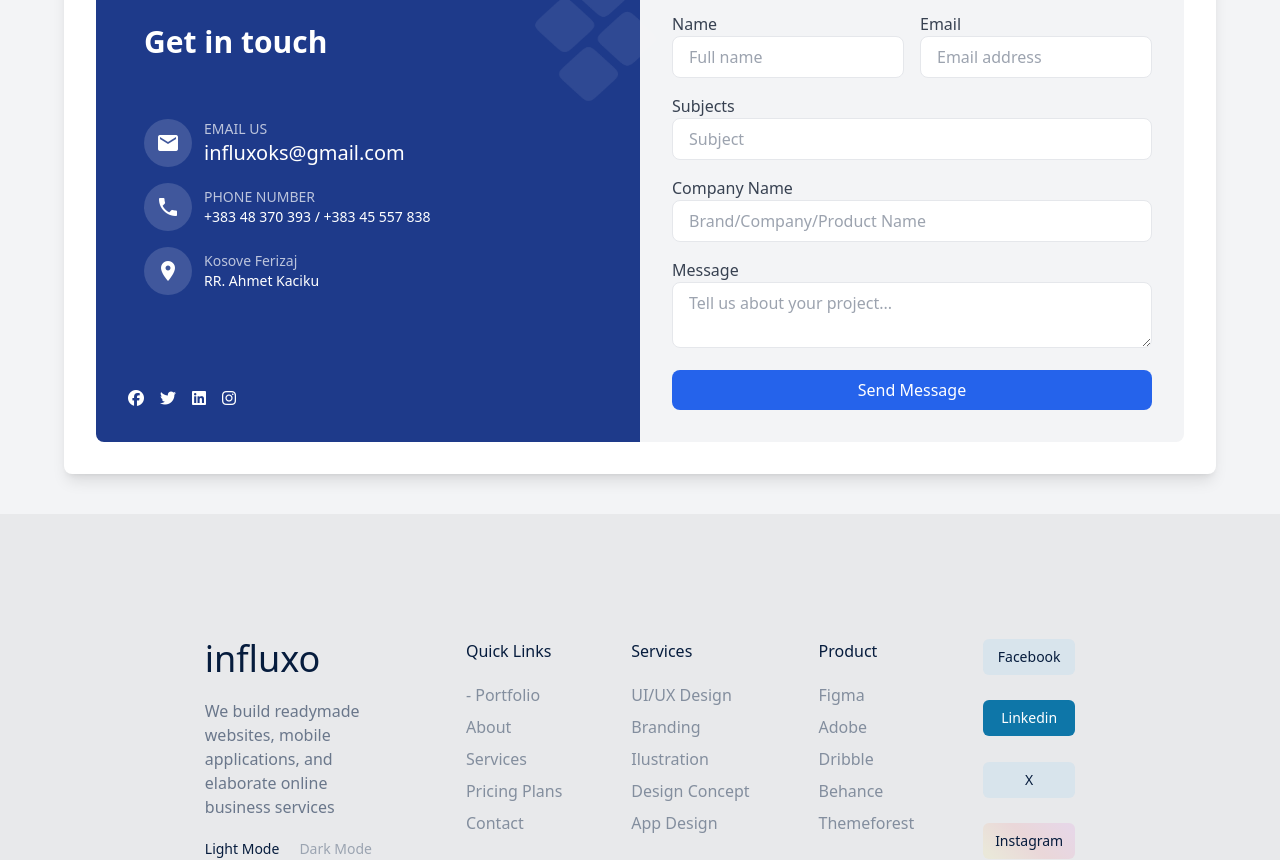
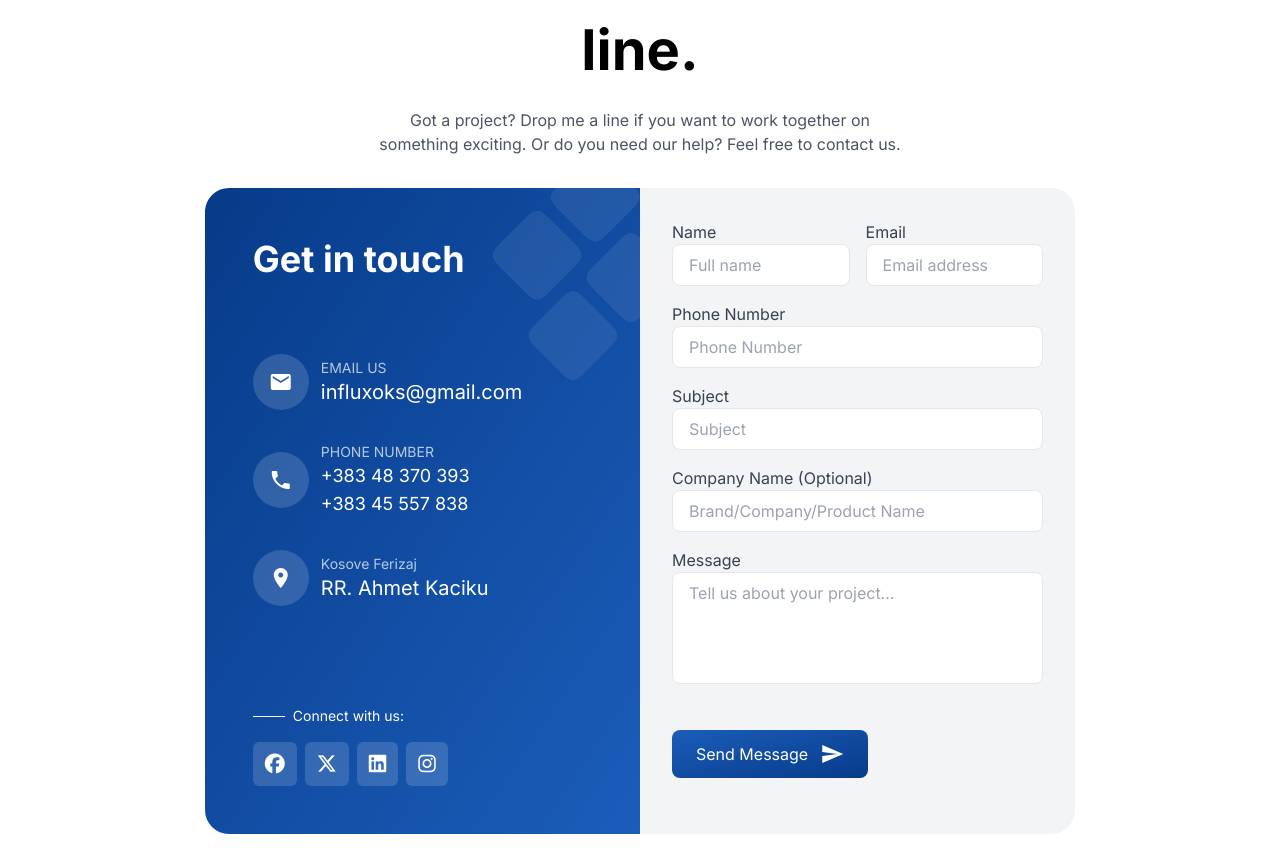
Before and after one commit to florianfani/Influxo, a React (Vite) app in the folder influxo/: page /contact in a window 1280 px wide. Shown: the part 300-1160 px from the top of the page. Built offline with nearby package versions, Linux system fonts and the light colour scheme.

Commit message:
Contact form is done

```diff
--- a/influxo/index.html
+++ b/influxo/index.html
@@ -6,8 +6,6 @@
     <!-- Material Icons -->
     <link href="https://fonts.googleapis.com/icon?family=Material+Icons" rel="stylesheet">
     <!-- FontAwesome for social icons -->
-    <script src="https://kit.fontawesome.com/a076d05399.js" crossorigin="anonymous"></script>
-
     <meta name="viewport" content="width=device-width, initial-scale=1.0" />
     <title>Vite + React + TS</title>
   </head>
--- a/influxo/package.json
+++ b/influxo/package.json
@@ -12,13 +12,15 @@
     "server": "nodemon server/index.js"
   },
   "dependencies": {
+    "@fortawesome/fontawesome-free": "^6.6.0",
     "cors": "^2.8.5",
     "dotenv": "^16.4.5",
     "express": "^4.21.0",
     "nodemailer": "^6.9.15",
     "react": "^18.3.1",
     "react-dom": "^18.3.1",
-    "react-router-dom": "^6.26.2"
+    "react-router-dom": "^6.26.2",
+    "sweetalert2": "^11.14.0"
   },
   "devDependencies": {
     "@eslint/js": "^9.9.0",
--- a/influxo/src/App.tsx
+++ b/influxo/src/App.tsx
@@ -2,6 +2,7 @@ import { BrowserRouter as Router, Route, Routes } from "react-router-dom";
 import { Navbar } from "./components/Navbar";
 import { Footer } from "./components/Footer";
 import ContactForm from "./pages/ContactUs";
+import "./App.css";
 // You can import other pages here as needed
 // import HomePage from './pages/HomePage';
 // import AboutPage from './pages/AboutPage';
--- a/influxo/src/main.tsx
+++ b/influxo/src/main.tsx
@@ -2,6 +2,7 @@ import { StrictMode } from 'react'
 import { createRoot } from 'react-dom/client'
 import App from './App.tsx'
 import './index.css'
+import '@fortawesome/fontawesome-free/css/all.min.css'; // Add this line
 
 createRoot(document.getElementById('root')!).render(
   <StrictMode>
--- a/influxo/src/pages/ContactUs.tsx
+++ b/influxo/src/pages/ContactUs.tsx
@@ -1,29 +1,101 @@
-import React, { useState } from 'react';
-import RectangleShape from '../assets/decorations/RectangleShape.png';
+import React, { useState } from "react";
+import RectangleShape from "../assets/decorations/RectangleShape.png";
+import Swal from "sweetalert2";
 
 const ContactForm: React.FC = () => {
   const [formData, setFormData] = useState({
-    name: '',
-    email: '',
-    subject: '',
-    companyName: '',
-    message: ''
+    name: "",
+    email: "",
+    subject: "",
+    companyName: "",
+    message: "",
+    phoneNumber: "",
   });
 
-  const handleChange = (e: React.ChangeEvent<HTMLInputElement | HTMLTextAreaElement>) => {
+  const [errors, setErrors] = useState({
+    name: "",
+    email: "",
+    subject: "",
+    message: "",
+    phoneNumber: "",
+  });
+
+  const [errorMessage, setErrorMessage] = useState("");
+
+  const handleChange = (
+    e: React.ChangeEvent<HTMLInputElement | HTMLTextAreaElement>
+  ) => {
     setFormData({
       ...formData,
-      [e.target.name]: e.target.value
+      [e.target.name]: e.target.value,
     });
+
+    // Reset error state for the field
+    setErrors({
+      ...errors,
+      [e.target.name]: false,
+    });
+
+    // Reset error message
+    setErrorMessage("");
   };
 
   const handleSubmit = async (e: React.FormEvent) => {
     e.preventDefault();
+
+    // Regex patterns
+    const emailPattern = /^[^\s@]+@[^\s@]+\.[^\s@]+$/;
+    const phonePattern = /^\+?[0-9]{7,15}$/;
+
+    // Form validation
+    const newErrors = {
+      name: !formData.name ? "Name is required." : "",
+      email: !formData.email
+        ? "Email is required."
+        : !emailPattern.test(formData.email)
+        ? "Invalid email format."
+        : "",
+      subject: !formData.subject ? "Subject is required." : "",
+      message: !formData.message ? "Message is required." : "",
+      phoneNumber: !formData.phoneNumber
+        ? "Phone number is required."
+        : !phonePattern.test(formData.phoneNumber)
+        ? "Invalid phone number format."
+        : "",
+    };
+
+    let errMessage = "";
+    switch (true) {
+      case !!newErrors.name:
+        errMessage = newErrors.name;
+        break;
+      case !!newErrors.email:
+        errMessage = newErrors.email;
+        break;
+      case !!newErrors.subject:
+        errMessage = newErrors.subject;
+        break;
+      case !!newErrors.message:
+        errMessage = newErrors.message;
+        break;
+      case !!newErrors.phoneNumber:
+        errMessage = newErrors.phoneNumber;
+        break;
+      default:
+        errMessage = "";
+    }
+
+    if (errMessage) {
+      setErrors(newErrors);
+      setErrorMessage(errMessage);
+      return;
+    }
+
     try {
-      const response = await fetch('http://localhost:3001/api/mail', {
-        method: 'POST',
+      const response = await fetch("http://localhost:3001/api/mail", {
+        method: "POST",
         headers: {
-          'Content-Type': 'application/json'
+          "Content-Type": "application/json",
         },
         body: JSON.stringify({
           subject: formData.subject,
@@ -32,121 +104,203 @@ const ContactForm: React.FC = () => {
             <p><strong>Name:</strong> ${formData.name}</p>
             <p><strong>Email:</strong> ${formData.email}</p>
             <p><strong>Company Name:</strong> ${formData.companyName}</p>
+            <p><strong>Phone Number:</strong> ${formData.phoneNumber}</p>
             <p><strong>Message:</strong> ${formData.message}</p>
-          `
-        })
+          `,
+        }),
       });
-      console.log(response);
       if (response.ok) {
-        alert('Email sent successfully!');
+        Swal.fire({
+          icon: "success",
+          title: "Email Sent",
+          text: "Your email has been sent successfully!",
+        });
       } else {
-        alert('Failed to send email.');
+        Swal.fire({
+          icon: "error",
+          title: "Email Failed",
+          text: "Failed to send email. Please try again later.",
+        });
       }
     } catch (error) {
-      console.error('Error sending email:', error);
-      alert('Error sending email.');
+      console.error("Error sending email:", error);
+      Swal.fire({
+        icon: "error",
+        title: "Error",
+        text: "An error occurred while sending the email. Please try again later.",
+      });
     }
   };
 
   return (
-    <div className="flex flex-col items-center justify-center py-10 bg-gray-100">
-      <div className="bg-white p-8 rounded-lg shadow-lg w-full max-w-6xl">
-        <h2 className="text-3xl font-bold mb-4 text-center">Have a project in mind? Drop me a line.</h2>
-        <p className="text-center text-gray-600 mb-8">Got a project? Drop me a line if you want to work together on something exciting. Or do you need our help? Feel free to contact us.</p>
+    <div className="flex flex-col items-center justify-center py-10 px-[16%]">
+      <div className="bg-white w-full flex flex-col items-center justify-center max-w-6xl">
+        <div className="flex flex-col items-center justify-center max-w-[60%]">
+          <h2 className="text-[56px] font-bold mb-4 text-center">
+            Have a project in mind? Drop us a line.
+          </h2>
+          <p className="text-center text-gray-600 mb-8 lg:max-w-[700px]">
+            Got a project? Drop me a line if you want to work together on
+            something exciting. Or do you need our help? Feel free to contact
+            us.
+          </p>
+        </div>
+        <div className="flex flex-col justify-between lg:flex-row space-y-8 lg:space-y-0 w-full">
+          {/* Left Column */}
+          <div className="bg-gradient-to-br from-[#073B89] to-[#1b5dba] text-white p-8 flex flex-col justify-between rounded-l-3xl w-full lg:w-1/2 relative">
+            {/* Image */}
+            <div className="absolute -top-10 -right-10 hidden sm:block">
+              <img
+                src={RectangleShape}
+                alt="Contact Us"
+                className="w-48 h-54"
+              />
+            </div>
 
-        <div className="flex flex-col justify-between md:flex-row">
-          {/* Left Column */}
-          <div className="bg-blue-900 text-white p-8 flex flex-col justify-between rounded-l-lg w-full md:w-1/2 relative">
-          {/* img */}
-          <div className="absolute -top-5 -right-5">
-            <img src={RectangleShape} alt="Contact Us" className="w-32 h-36" />
-          </div>
             {/* Title */}
             <div className="ml-4 mt-3">
-            <h3 className="text-3xl font-bold">Get in touch</h3>
+              <h3 className="text-[36px] font-bold">Get in touch</h3>
             </div>
-            {/* Our contact info */}
-            <div className="ml-4 text-xl">
 
-            <p className="flex items-center mb-4">
-                <div className="rounded-full bg-[rgba(255,255,255,0.15)] flex items-center justify-center p-3">
+            {/* Contact Info */}
+            <div className="ml-4 text-lg flex flex-col gap-4">
+              <div className="flex items-center mb-4">
+                <div className="rounded-full bg-[rgba(255,255,255,0.15)] flex items-center justify-center p-4">
                   <span className="material-icons">email</span>
                 </div>
                 <div className="flex flex-col ml-3">
-              <span className="text-[rgba(255,255,255,0.70)] text-sm">EMAIL US</span>
-              <span>influxoks@gmail.com</span>
+                  <span className="text-[rgba(255,255,255,0.70)] text-sm">
+                    EMAIL US
+                  </span>
+                  <span className="text-[20px]">influxoks@gmail.com</span>
                 </div>
-            </p>
-            <p className="flex items-center mb-4">
-                <div className="rounded-full bg-[rgba(255,255,255,0.15)] flex items-center justify-center p-3">
+              </div>
+              <div className="flex items-center mb-4">
+                <div className="rounded-full bg-[rgba(255,255,255,0.15)] flex items-center justify-center p-4">
                   <span className="material-icons">phone</span>
                 </div>
                 <div className="flex flex-col ml-3">
-              <span className="text-[rgba(255,255,255,0.70)] text-sm">PHONE NUMBER</span>
-              <span className="text-sm">+383 48 370 393 / +383 45 557 838</span>
+                  <span className="text-[rgba(255,255,255,0.70)] text-sm">
+                    PHONE NUMBER
+                  </span>
+                  <div className="text-[18px] flex flex-col">
+                    <span>+383 48 370 393</span>
+                    <span>+383 45 557 838</span>
                   </div>
-            </p>
-            <p className="flex items-center mb-4">
-                <div className="rounded-full bg-[rgba(255,255,255,0.15)] flex items-center justify-center p-3">
+                </div>
+              </div>
+              <div className="flex items-center mb-4">
+                <div className="rounded-full bg-[rgba(255,255,255,0.15)] flex items-center justify-center p-4">
                   <span className="material-icons">location_on</span>
                 </div>
                 <div className="flex flex-col ml-3">
-              <span className="text-[rgba(255,255,255,0.70)] text-sm">Kosove Ferizaj</span>
-              <span className="text-sm">RR. Ahmet Kaciku</span>
+                  <span className="text-[rgba(255,255,255,0.70)] text-sm">
+                    Kosove Ferizaj
+                  </span>
+                  <span className="text-[20px]">RR. Ahmet Kaciku</span>
                 </div>
-            </p>
               </div>
-            <div className="flex mt-4 space-x-4">
-              <a href="#" className="text-white"><i className="fab fa-facebook"></i></a>
-              <a href="#" className="text-white"><i className="fab fa-twitter"></i></a>
-              <a href="#" className="text-white"><i className="fab fa-linkedin"></i></a>
-              <a href="#" className="text-white"><i className="fab fa-instagram"></i></a>
+            </div>
+
+            {/* Social Icons */}
+            <div className="flex flex-col mt-4 space-x-4">
+              <div className="flex items-center mb-4 ml-4">
+                <span className="border-t border-white w-8 mr-2"></span>
+                <span className="text-white text-sm">Connect with us:</span>
+              </div>
+              <div className="flex gap-2 mb-4">
+                <div className="rounded-md bg-[rgba(255,255,255,0.15)] flex items-center justify-center p-2 px-3 cursor-pointer hover:scale-105 duration-300 hover:bg-[rgba(255,255,255,0.25)]">
+                  <a href="#" className="text-white text-xl">
+                    <i className="fab fa-facebook"></i>
+                  </a>
+                </div>
+                <div className="rounded-md bg-[rgba(255,255,255,0.15)] flex items-center justify-center p-2 px-3 cursor-pointer hover:scale-105 duration-300 hover:bg-[rgba(255,255,255,0.25)]">
+                  <a href="#" className="text-white text-xl">
+                    <i className="fab fa-x-twitter"></i>
+                  </a>
+                </div>
+                <div className="rounded-md bg-[rgba(255,255,255,0.15)] flex items-center justify-center p-2 px-3 cursor-pointer hover:scale-105 duration-300 hover:bg-[rgba(255,255,255,0.25)]">
+                  <a href="#" className="text-white text-xl">
+                    <i className="fab fa-linkedin"></i>
+                  </a>
+                </div>
+                <div className="rounded-md bg-[rgba(255,255,255,0.15)] flex items-center justify-center p-2 px-3 cursor-pointer hover:scale-105 duration-300 hover:bg-[rgba(255,255,255,0.25)]">
+                  <a
+                    href="https://www.instagram.com/influxoks/"
+                    target="_blank"
+                    className="text-white text-xl"
+                  >
+                    <i className="fab fa-instagram"></i>
+                  </a>
+                </div>
+              </div>
             </div>
           </div>
 
           {/* Right Column */}
-          <div className="bg-gray-100 p-8 rounded-r-lg w-full md:w-1/2">
+          <div className="bg-gray-100 p-8 rounded-r-3xl w-full lg:w-1/2">
             <form onSubmit={handleSubmit}>
-              <div className="mb-4 flex justify-between">
-                <div className="mr-4">
+              <div className="mb-4 flex flex-col md:flex-row justify-between space-y-4 md:space-y-0">
+                <div className="w-full md:mr-4">
                   <label className="block text-gray-700">Name</label>
                   <input
                     type="text"
                     name="name"
                     value={formData.name}
                     onChange={handleChange}
-                  className="w-full px-4 py-2 border rounded-lg focus:outline-none focus:border-blue-500"
+                    className={`w-full px-4 py-2 border rounded-lg focus:outline-none focus:border-blue-500 ${
+                      errors.name ? "border-red-500" : ""
+                    }`}
                     placeholder="Full name"
                   />
                 </div>
-                  <div>
-
+                <div className="w-full">
                   <label className="block text-gray-700">Email</label>
                   <input
-                  type="email"
+                    type="text"
                     name="email"
                     value={formData.email}
                     onChange={handleChange}
-                  className="w-full px-4 py-2 border rounded-lg focus:outline-none focus:border-blue-500"
+                    className={`w-full px-4 py-2 border rounded-lg focus:outline-none focus:border-blue-500 ${
+                      errors.email ? "border-red-500" : ""
+                    }`}
                     placeholder="Email address"
                   />
                 </div>
               </div>
+
               <div className="mb-4">
+                <label className="block text-gray-700">Phone Number</label>
+                <input
+                  type="text"
+                  name="phoneNumber"
+                  value={formData.phoneNumber}
+                  onChange={handleChange}
+                  className={`w-full px-4 py-2 border rounded-lg focus:outline-none focus:border-blue-500 ${
+                    errors.subject ? "border-red-500" : ""
+                  }`}
+                  placeholder="Phone Number"
+                />
               </div>
+
               <div className="mb-4">
-                <label className="block text-gray-700">Subjects</label>
+                <label className="block text-gray-700">Subject</label>
                 <input
                   type="text"
                   name="subject"
                   value={formData.subject}
                   onChange={handleChange}
-                  className="w-full px-4 py-2 border rounded-lg focus:outline-none focus:border-blue-500"
+                  className={`w-full px-4 py-2 border rounded-lg focus:outline-none focus:border-blue-500 ${
+                    errors.subject ? "border-red-500" : ""
+                  }`}
                   placeholder="Subject"
                 />
               </div>
+
               <div className="mb-4">
-                <label className="block text-gray-700">Company Name</label>
+                <label className="block text-gray-700">
+                  Company Name (Optional)
+                </label>
                 <input
                   type="text"
                   name="companyName"
@@ -156,22 +310,28 @@ const ContactForm: React.FC = () => {
                   placeholder="Brand/Company/Product Name"
                 />
               </div>
+
               <div className="mb-4">
                 <label className="block text-gray-700">Message</label>
                 <textarea
                   name="message"
                   value={formData.message}
                   onChange={handleChange}
-                  className="w-full px-4 py-2 border rounded-lg focus:outline-none focus:border-blue-500"
+                  className={`w-full px-4 py-2 border rounded-lg focus:outline-none focus:border-blue-500 resize-none overflow-auto h-28 ${
+                    errors.message ? "border-red-500" : ""
+                  }`}
                   placeholder="Tell us about your project..."
                 ></textarea>
               </div>
+              <div className="flex py-6">
                 <button
                   type="submit"
-                className="w-full bg-blue-600 text-white py-2 rounded-lg hover:bg-blue-700"
+                  className="bg-gradient-to-br from-[#1b5dba] to-[#073B89] text-white py-3 px-6 rounded-lg hover:from-[#4a8ef1] hover:to-[#3a7ed9] hover:scale-105 duration-300 flex items-center justify-center"
                 >
-                Send Message
+                  Send Message <i className="material-icons ml-3">send</i>
                 </button>
+              </div>
+              <p className="text-red-500 text-xs">{errorMessage}</p>
             </form>
           </div>
         </div>
```
Also changed, not shown: 2 other files (tests, documents, lock files or other folders). Lines whose indentation alone changed are shown as unchanged.
